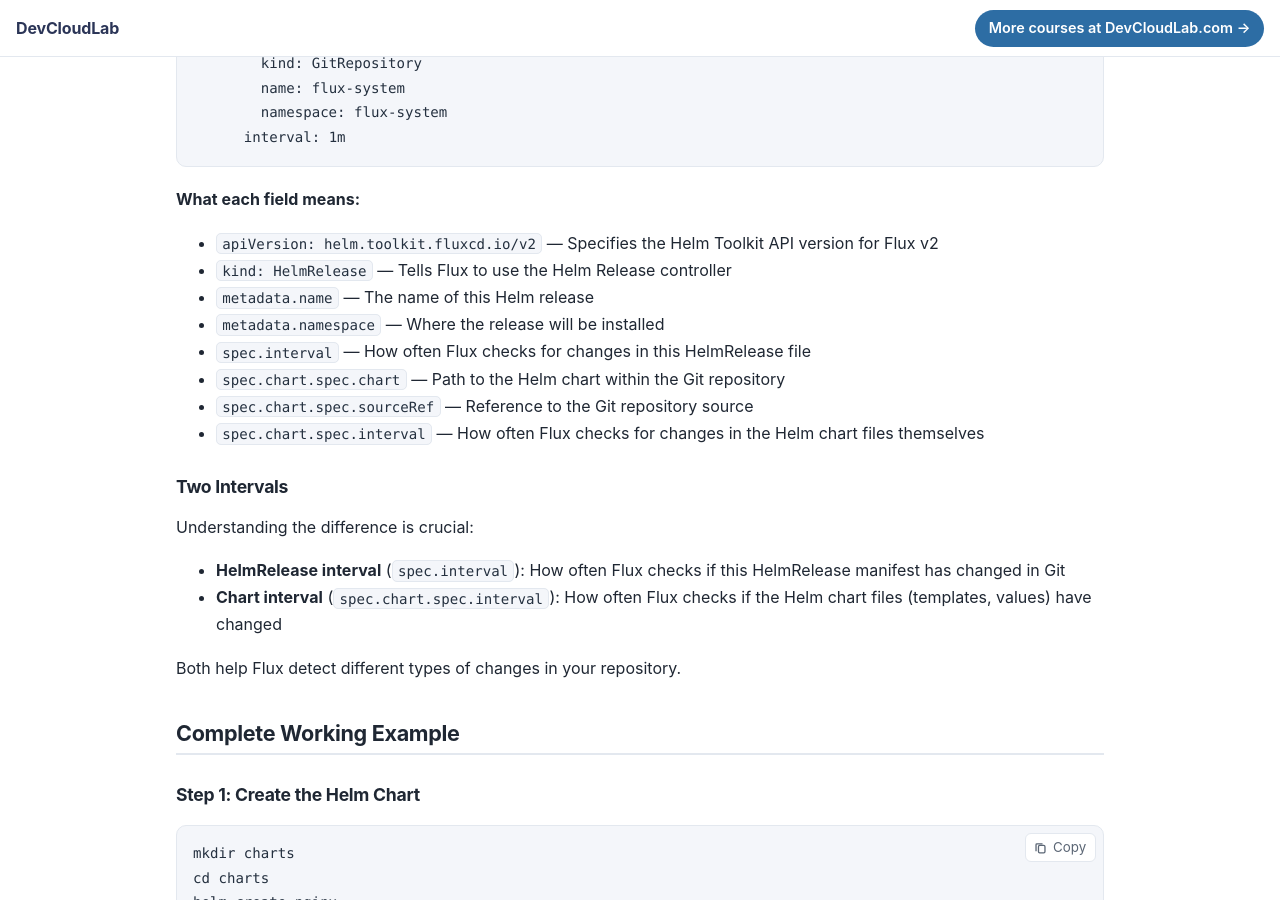
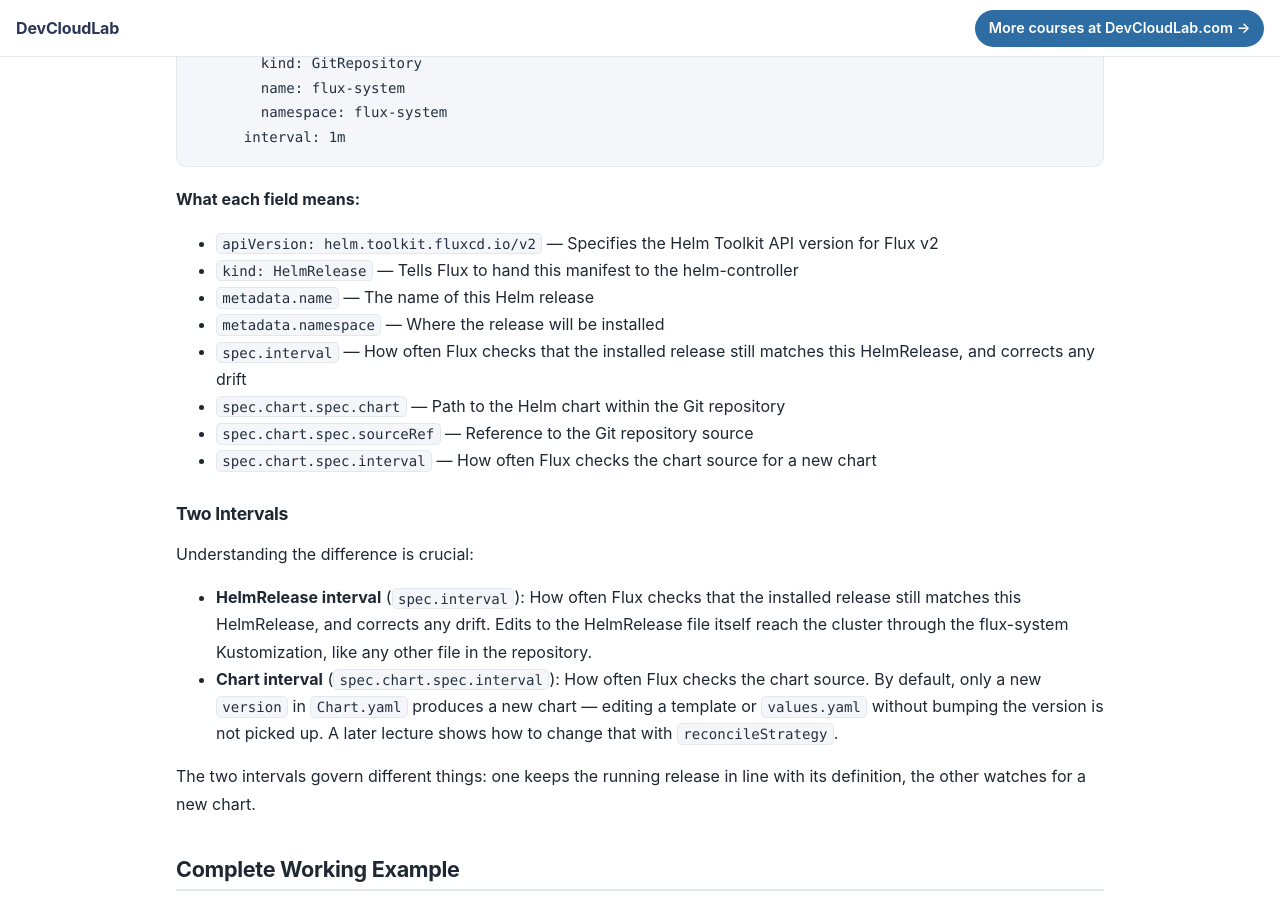
Before and after one commit to abohmeed/devcloudlab-fluxcd-handouts, a Jekyll site: the page built from handouts/s03/l02-deploying-applications-using-flux-cd-with-git-as-the.md, in a window 1280 px wide and 900 px high, scrolled down 1513 px. Built offline with Jekyll 4.4.1, drawn with Linux system fonts in a browser that asks for light colours.

Commit message:
handouts: correct S03-L02 intervals + helm-controller, S03-L09 Flux Operator/Weave GitOps provenance, S04-L07 tenant identity (D-278)
Checked against fluxcd.io and the flux-operator README; matches the
re-recorded narration.

Co-Authored-By: Claude Opus 5.5 <noreply@anthropic.com>
Claude-Session: https://claude.ai/code/session_01GeRt2wz6J7JUJvrDRYWf4K

```diff
--- a/handouts/s03/l02-deploying-applications-using-flux-cd-with-git-as-the.md
+++ b/handouts/s03/l02-deploying-applications-using-flux-cd-with-git-as-the.md
@@ -59,21 +59,21 @@ spec:
 
 **What each field means:**
 - `apiVersion: helm.toolkit.fluxcd.io/v2` — Specifies the Helm Toolkit API version for Flux v2
-- `kind: HelmRelease` — Tells Flux to use the Helm Release controller
+- `kind: HelmRelease` — Tells Flux to hand this manifest to the helm-controller
 - `metadata.name` — The name of this Helm release
 - `metadata.namespace` — Where the release will be installed
-- `spec.interval` — How often Flux checks for changes in this HelmRelease file
+- `spec.interval` — How often Flux checks that the installed release still matches this HelmRelease, and corrects any drift
 - `spec.chart.spec.chart` — Path to the Helm chart within the Git repository
 - `spec.chart.spec.sourceRef` — Reference to the Git repository source
-- `spec.chart.spec.interval` — How often Flux checks for changes in the Helm chart files themselves
+- `spec.chart.spec.interval` — How often Flux checks the chart source for a new chart
 
 ### Two Intervals
 Understanding the difference is crucial:
 
-- **HelmRelease interval** (`spec.interval`): How often Flux checks if this HelmRelease manifest has changed in Git
-- **Chart interval** (`spec.chart.spec.interval`): How often Flux checks if the Helm chart files (templates, values) have changed
+- **HelmRelease interval** (`spec.interval`): How often Flux checks that the installed release still matches this HelmRelease, and corrects any drift. Edits to the HelmRelease file itself reach the cluster through the flux-system Kustomization, like any other file in the repository.
+- **Chart interval** (`spec.chart.spec.interval`): How often Flux checks the chart source. By default, only a new `version` in `Chart.yaml` produces a new chart — editing a template or `values.yaml` without bumping the version is not picked up. A later lecture shows how to change that with `reconcileStrategy`.
 
-Both help Flux detect different types of changes in your repository.
+The two intervals govern different things: one keeps the running release in line with its definition, the other watches for a new chart.
 
 ## Complete Working Example
 
```
Also changed, not shown: handouts/s03/l09-installing-a-web-ui-for-flux-cd-flux-operator-replac.md (+2 -2 lines), handouts/s04/l07-onboarding-tenants-and-enforcing-restrictions-the-ad.md (+3 -1 lines).
